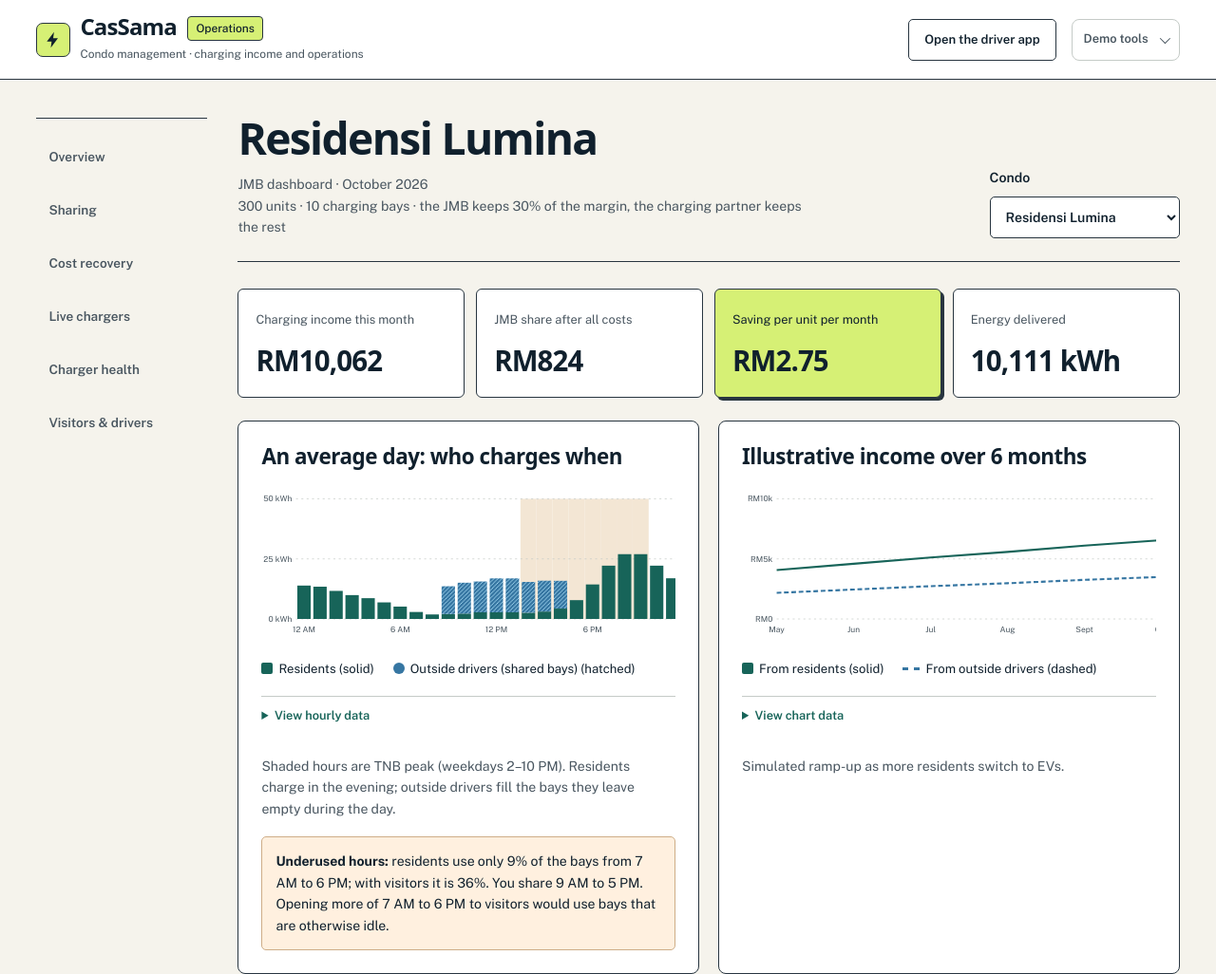
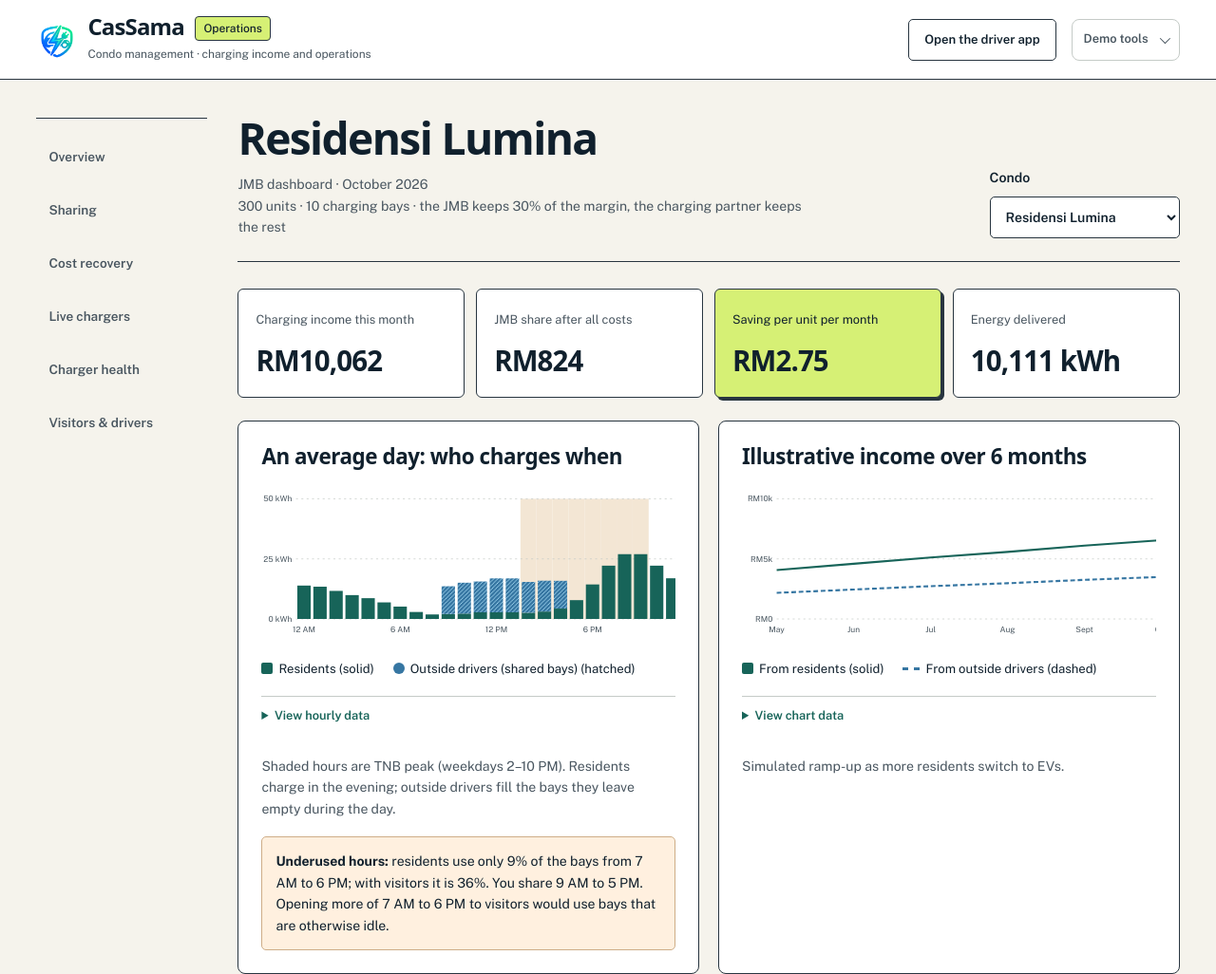
Before and after one commit to CYtang1107/CasCas, a website with bundled scripts: page jmb.html in a window 1280 px wide. Shown: the top 1026 px of the page at 95% size. Built offline with nearby package versions, Linux system fonts and the light colour scheme; no server answers; a web font is replaced by a local one.

Commit message:
sub logo

```diff
--- a/jmb.html
+++ b/jmb.html
@@ -4,6 +4,8 @@
   <meta charset="utf-8">
   <meta name="viewport" content="width=device-width, initial-scale=1, viewport-fit=cover">
   <title>CasSama for JMBs</title>
+  <link rel="icon" type="image/png" href="design/logo.png">
+  <link rel="apple-touch-icon" href="design/logo.png">
   <meta name="description" content="CasSama JMB portal: shared charging income, cost recovery, live chargers, maintenance and visitor access for condo management.">
   <link rel="preconnect" href="https://fonts.googleapis.com">
   <link rel="preconnect" href="https://fonts.gstatic.com" crossorigin>
@@ -16,7 +18,7 @@
   <a class="skip-link" href="#view">Skip to main content</a>
   <header class="top">
     <div class="brand">
-      <svg class="logo" viewBox="0 0 24 24" aria-hidden="true"><path d="M13 2 4 14h6l-1 8 9-12h-6z"/></svg>
+      <img class="logo" src="design/logo.png" width="44" height="44" alt="">
       <div><b><span data-app-name>CasSama</span> <span class="portal-tag">Operations</span></b><small>Condo management · charging income and operations</small></div>
     </div>
     <a class="btn small app-switch" href="./">Open the driver app</a>
--- a/server/app.js
+++ b/server/app.js
@@ -21,7 +21,7 @@ import { START } from '../data/places.js';
 import { cleanSession, cleanBooking, cleanCheckin, cleanSharing } from './validate.js';
 
 const ROOT = fileURLToPath(new URL('..', import.meta.url));
-const FILES = ['index.html', 'jmb.html', 'app.js', 'config.js', 'state.js', 'styles.css'];
+const FILES = ['index.html', 'jmb.html', 'app.js', 'config.js', 'state.js', 'styles.css', 'design/logo.png'];
 const DIRS = ['data', 'engine', 'views'];
 const MAX_SESSIONS = 5000;
 const MAX_MAINTENANCE = 500;
--- a/styles.css
+++ b/styles.css
@@ -41,7 +41,7 @@ a { color: var(--accent); }
 .brand { display: flex; align-items: center; gap: 10px; margin-right: auto; }
 .brand b { font: 700 1.25rem/1 var(--display); display: block; }
 .brand small { color: var(--muted); font-size: 0.78rem; }
-.logo { width: 30px; height: 30px; fill: var(--accent-ink); background: var(--accent); border-radius: 8px; padding: 4px; }
+.logo { display: block; width: 44px; height: 44px; flex: none; object-fit: contain; }
 .roles { display: flex; background: var(--bg); border: 1px solid var(--line); border-radius: 999px; padding: 3px; }
 .roles a { padding: 6px 16px; border-radius: 999px; text-decoration: none; color: var(--muted); font-weight: 600; }
 .roles a[aria-current="page"] { background: var(--accent); color: var(--accent-ink); }
@@ -396,7 +396,6 @@ select, input[type="number"], input[type="text"], input[type="datetime-local"] {
 .top { background: linear-gradient(135deg, var(--accent), var(--accent-2)); border: 0; color: #FFFFFF; }
 .top .brand b, .top .brand small, .top .source, .top .clock label { color: #FFFFFF; }
 .top .brand small, .top .source { opacity: 0.85; }
-.top .logo { background: rgba(255, 255, 255, 0.18); fill: #FFFFFF; }
 .top .clock select { background: rgba(255, 255, 255, 0.16); color: #FFFFFF; border-color: rgba(255, 255, 255, 0.3); }
 .top .clock select option { color: #0F1F1B; }
 .top .roles { background: rgba(255, 255, 255, 0.14); border-color: transparent; }
@@ -765,7 +764,6 @@ main:focus { outline: none; }
 .top { position: sticky; z-index: 1200; top: 0; padding: 16px clamp(16px, 3vw, 40px); padding-top: calc(16px + env(safe-area-inset-top, 0px)); gap: 16px; background: var(--bg); color: var(--fg); border-bottom: 1px solid var(--line); }
 .top .brand b { color: var(--fg); font: 700 1.5rem/1 var(--display); letter-spacing: -.035em; }
 .top .brand small { display: block; color: var(--muted); opacity: 1; margin-top: 5px; font-size: .75rem; }
-.top .logo { width: 36px; height: 36px; padding: 7px; background: var(--accent); fill: var(--accent-ink); border-radius: 10px; }
 .top .roles { border: 1px solid var(--line); background: var(--surface); padding: 4px; gap: 2px; box-shadow: none; }
 .top .roles a { color: var(--muted); font-size: .85rem; padding: 12px 16px; min-height: 44px; border-radius: 30px; }
 .top .roles a[aria-current="page"] { color: var(--accent-ink); background: var(--accent); }
@@ -973,7 +971,6 @@ select.bare option { color: var(--fg); background: var(--surface); }
 .fchips button { min-height: 44px; }
 /* Operations Studio: restrained neo-brutalism, analytical hierarchy. */
 .portal-page .top { background: var(--surface); border-bottom: 1.5px solid var(--ink-line); }
-.portal-page .top .logo { background: var(--lime); fill: var(--fg); border: 1.5px solid var(--ink-line); border-radius: 7px; }
 .portal-page .portal-tag { display: inline-block; color: var(--fg); background: var(--lime); font: 500 .75rem/1 var(--body); padding: 6px 8px; border: 1px solid var(--ink-line); border-radius: 4px; vertical-align: 3px; margin-left: 6px; }
 .top .app-switch { color: var(--fg); background: var(--surface); border: 1px solid var(--ink-line); }
 .portal-page main { max-width: 1600px; }
```
Also changed, not shown: index.html (+3 -1 lines), design/logo.png (added).
